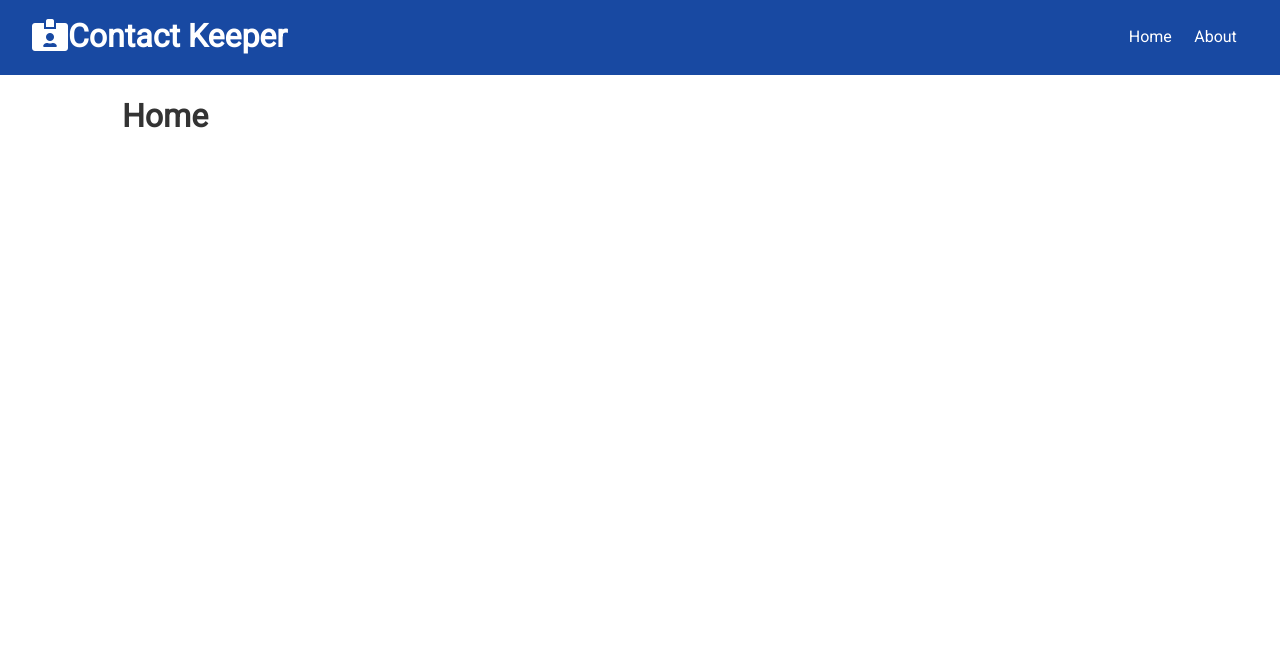
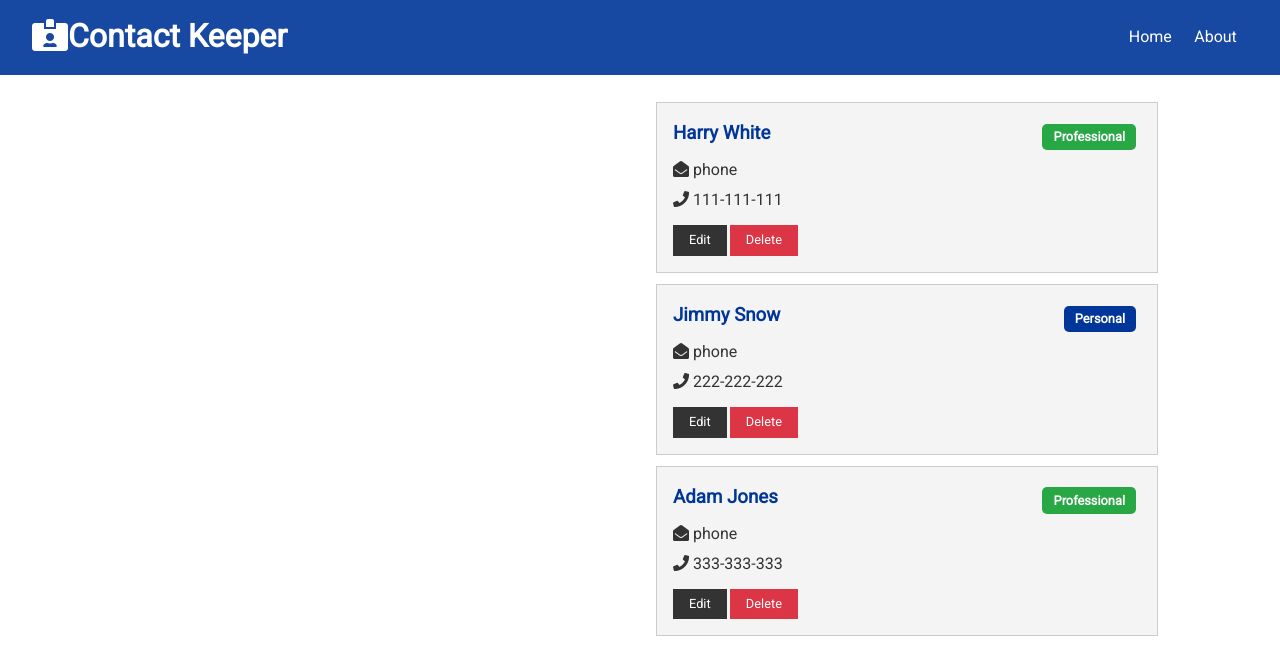
Before and after one commit to JadeHendricks/mern-contact-keeper, a React (Create React App) app in the folder client/: page / in a window 1280 px wide. Shown: the top 658 px of the page. Built offline with nearby package versions, Linux system fonts and the light colour scheme.

Commit message:
adding in the contact and contactItem components

```diff
--- /dev/null
+++ b/client/src/components/contacts/ContactItem.js
@@ -0,0 +1,32 @@
+import React from 'react';
+import PropTypes from 'prop-types';
+
+const ContactItem = ({ contact }) => {
+
+  const { id, name, email, phone, type } = contact;
+
+  return (
+    <div className='card bg-light'>
+      <h3 className='text-primary text-left'>
+        { name } {' '}
+        <span style={{ float: 'right' }} className={'badge ' + (type === 'professional' ?  'badge-success': 'badge-primary')}>
+          {type.charAt(0).toUpperCase() + type.slice(1)}
+        </span>
+      </h3>
+      <ul className="list">
+        { email && (<li><i className="fas fa-envelope-open"></i> { email }</li>)}
+        { phone && (<li><i className="fas fa-phone"></i> { phone }</li>)}
+      </ul>
+      <p>
+        <button className="btn btn-dark btn-sm">Edit</button>
+        <button className="btn btn-danger btn-sm">Delete</button>
+      </p>
+    </div>
+  )
+}
+
+ContactItem.propTypes = {
+  contact: PropTypes.object.isRequired,
+}
+
+export default ContactItem;
--- /dev/null
+++ b/client/src/components/contacts/Contacts.js
@@ -0,0 +1,23 @@
+import React, { Fragment, useContext } from 'react';
+import PropTypes from 'prop-types';
+import ContactItem from './ContactItem';
+import ContactContext from '../../Context/Contact/contactContext';
+
+const Contacts = props => {
+  const contactContext = useContext(ContactContext);
+  const { contacts } = contactContext;
+
+  return (
+    <Fragment>
+      { contacts.map(contact => (
+        <ContactItem key={contact.id} contact={contact}/>
+      )) }
+    </Fragment>
+  )
+}
+
+Contacts.propTypes = {
+
+}
+
+export default Contacts
--- a/client/src/components/pages/Home.js
+++ b/client/src/components/pages/Home.js
@@ -1,9 +1,15 @@
 import React from 'react';
+import Contacts from '../contacts/Contacts';
 
 const Home = () => {
   return (
-    <div>
-      <h1>Home</h1>
+    <div className="grid-2">
+      <div>
+      { /* Contact Form */ }
+      </div>
+      <div>
+        <Contacts />
+      </div>
     </div>
   )
 }
```
